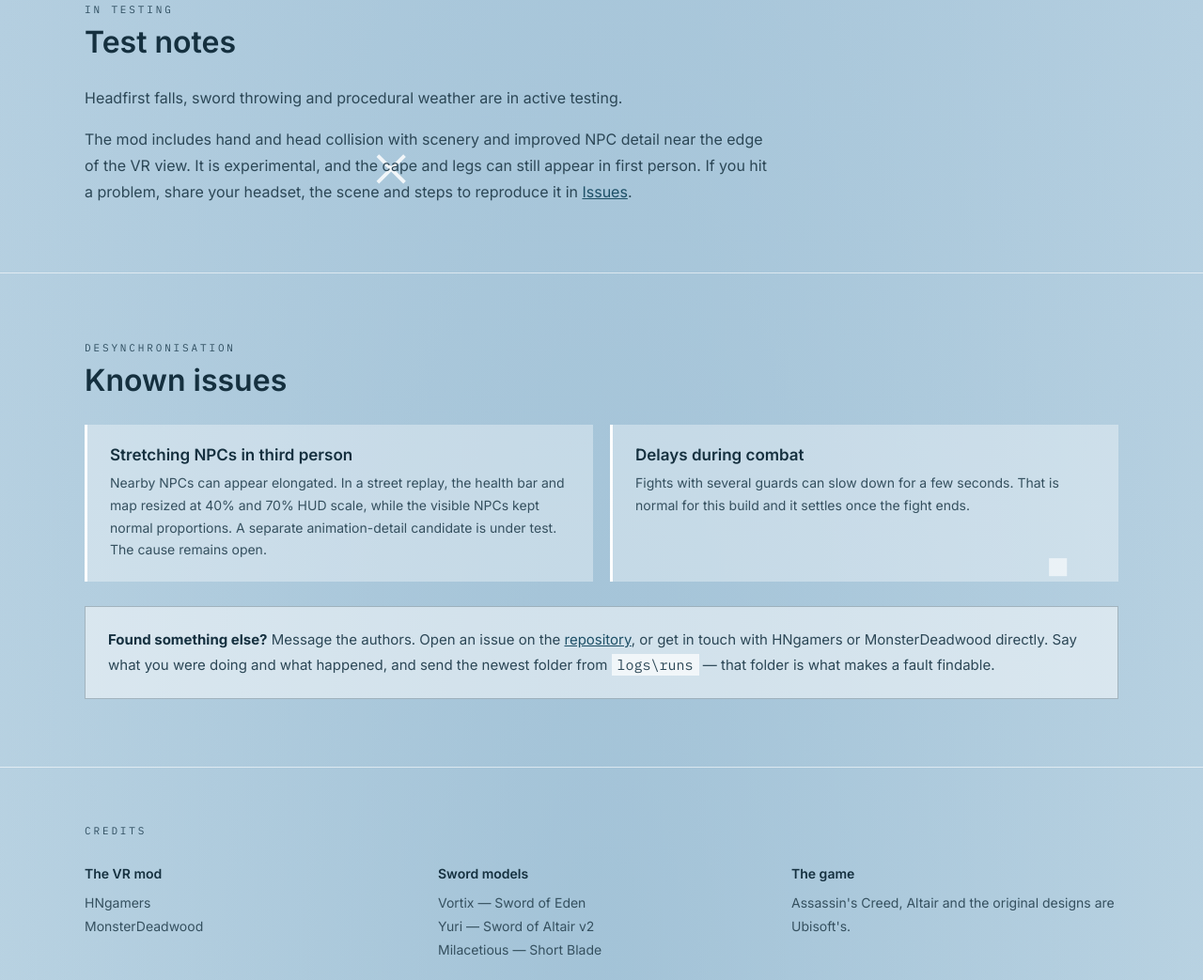
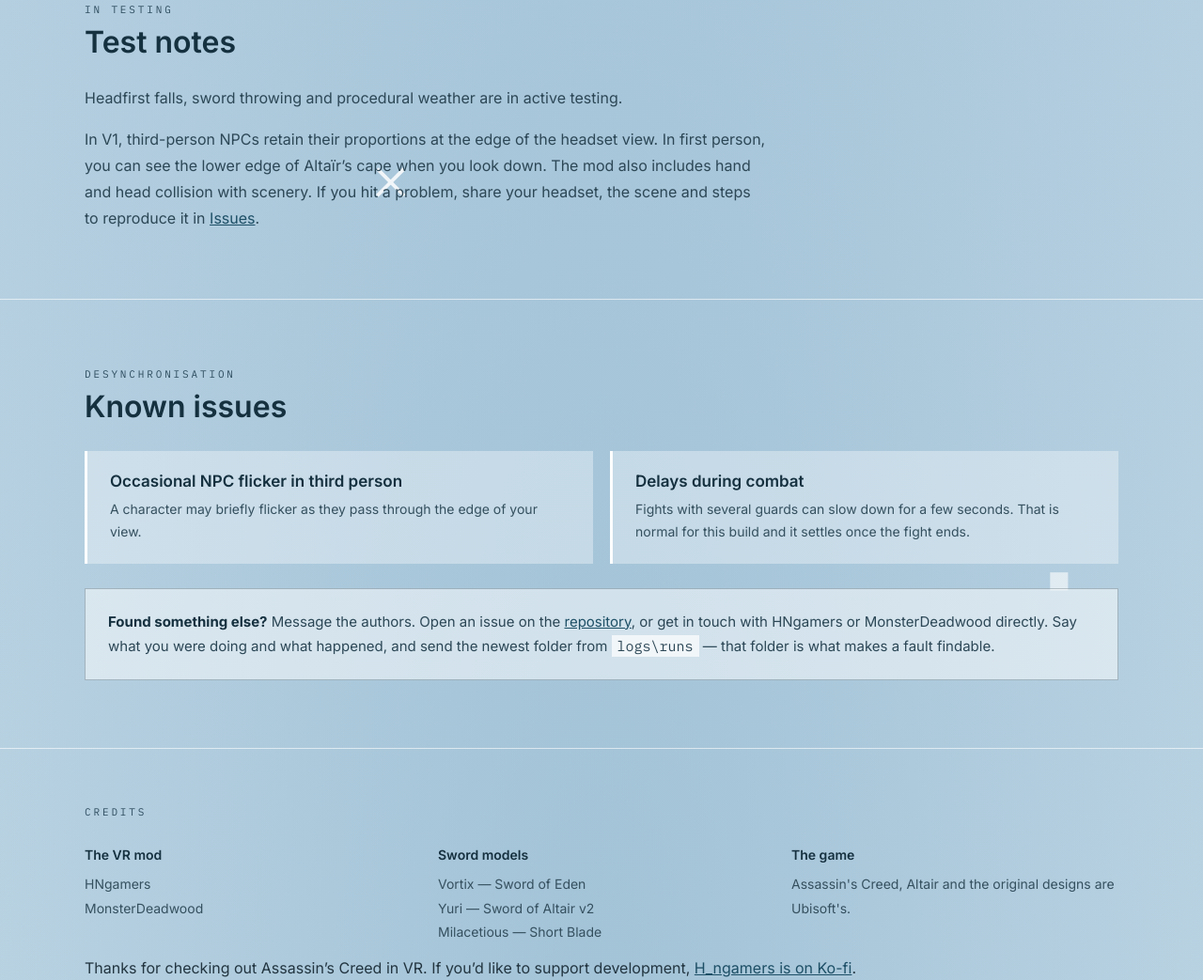
Before and after one commit to Hngamers191/AC1-VR-MOD, a plain HTML site: page docs/index.html in a window 1280 px wide. Shown: the part 5739-6782 px from the top of the page at 94% size. Drawn offline with Linux system fonts and the light colour scheme.

Commit message:
Document V1 headset changes and update NPC visibility notes

```diff
--- a/docs/index.html
+++ b/docs/index.html
@@ -300,7 +300,7 @@ a:hover { color: #0E3446; }
         <p style="margin: 0 0 8px; font-family: 'IBM Plex Mono', monospace; font-size: 11px; letter-spacing: 0.26em; color: #2F4E60;">IN TESTING</p>
         <h2 style="margin: 0 0 26px; font-size: 32px; font-weight: 600; color: #15303F;">Test notes</h2>
         <p style="margin: 0 0 16px; max-width: 72ch; font-size: 16px; line-height: 1.75; color: #2C4756;">Headfirst falls, sword throwing and procedural weather are in active testing.</p>
-        <p style="margin: 0; max-width: 72ch; font-size: 16px; line-height: 1.75; color: #2C4756;">The mod includes hand and head collision with scenery and improved NPC detail near the edge of the VR view. It is experimental, and the cape and legs can still appear in first person. If you hit a problem, share your headset, the scene and steps to reproduce it in <a href="https://github.com/Hngamers191/AC1-VR-MOD/issues">Issues</a>.</p>
+        <p style="margin: 0; max-width: 72ch; font-size: 16px; line-height: 1.75; color: #2C4756;">In V1, third-person NPCs retain their proportions at the edge of the headset view. In first person, you can see the lower edge of Altaïr’s cape when you look down. The mod also includes hand and head collision with scenery. If you hit a problem, share your headset, the scene and steps to reproduce it in <a href="https://github.com/Hngamers191/AC1-VR-MOD/issues">Issues</a>.</p>
       </div>
     </div>
 
@@ -312,8 +312,8 @@ a:hover { color: #0E3446; }
 
         <div style="display: flex; flex-wrap: wrap; gap: 18px;">
           <div style="flex: 1 1 320px; min-width: 0; border-left: 3px solid rgba(255,255,255,0.95); background: rgba(255,255,255,0.35); padding: 22px 24px;">
-            <h3 style="margin: 0 0 8px; font-size: 17px; font-weight: 600; color: #15303F;">Stretching NPCs in third person</h3>
-            <p style="margin: 0; font-size: 14px; line-height: 1.7; color: #35505F;">Nearby NPCs can appear elongated. In a street replay, the health bar and map resized at 40% and 70% HUD scale, while the visible NPCs kept normal proportions. A separate animation-detail candidate is under test. The cause remains open.</p>
+            <h3 style="margin: 0 0 8px; font-size: 17px; font-weight: 600; color: #15303F;">Occasional NPC flicker in third person</h3>
+            <p style="margin: 0; font-size: 14px; line-height: 1.7; color: #35505F;">A character may briefly flicker as they pass through the edge of your view.</p>
           </div>
           <div style="flex: 1 1 320px; min-width: 0; border-left: 3px solid rgba(255,255,255,0.95); background: rgba(255,255,255,0.35); padding: 22px 24px;">
             <h3 style="margin: 0 0 8px; font-size: 17px; font-weight: 600; color: #15303F;">Delays during combat</h3>
@@ -336,6 +336,7 @@ a:hover { color: #0E3446; }
           <div><p style="margin: 0; color: #15303F; font-weight: 600;">Sword models</p><p style="margin: 6px 0 0;">Vortix — Sword of Eden<br>Yuri — Sword of Altair v2<br>Milacetious — Short Blade</p></div>
           <div><p style="margin: 0; color: #15303F; font-weight: 600;">The game</p><p style="margin: 6px 0 0;">Assassin&#39;s Creed, Altair and the original designs are Ubisoft&#39;s.</p></div>
         </div>
+        <p>Thanks for checking out Assassin’s Creed in VR. If you’d like to support development, <a href="https://ko-fi.com/hngamers">H_ngamers is on Ko-fi</a>.</p>
         <p style="margin: 44px 0 0; font-family: 'IBM Plex Mono', monospace; font-size: 11px; letter-spacing: 0.16em; color: #4E6C7D;">NOTHING IS TRUE &nbsp;//&nbsp; EVERYTHING IS PERMITTED</p>
       </div>
     </div>
```
Also changed, not shown: 1 other file.
